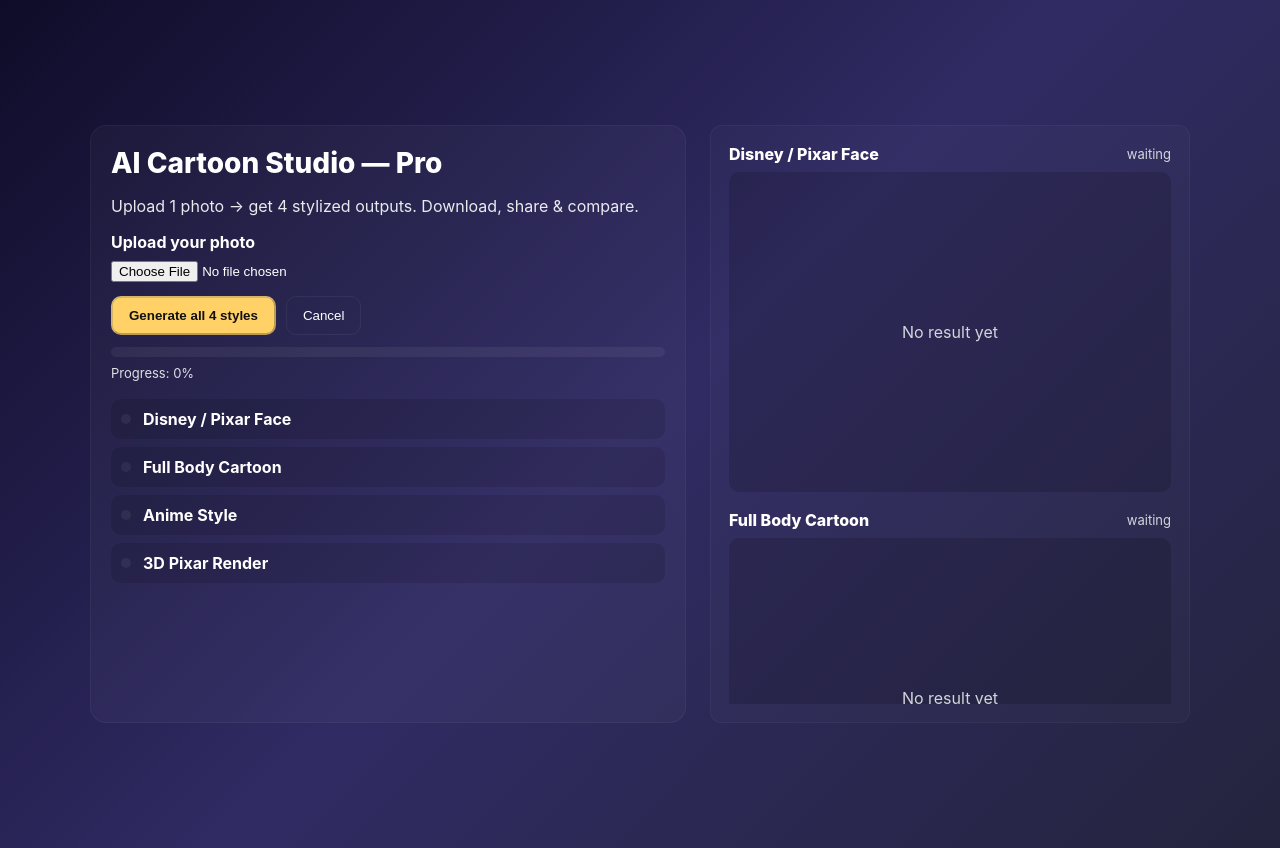
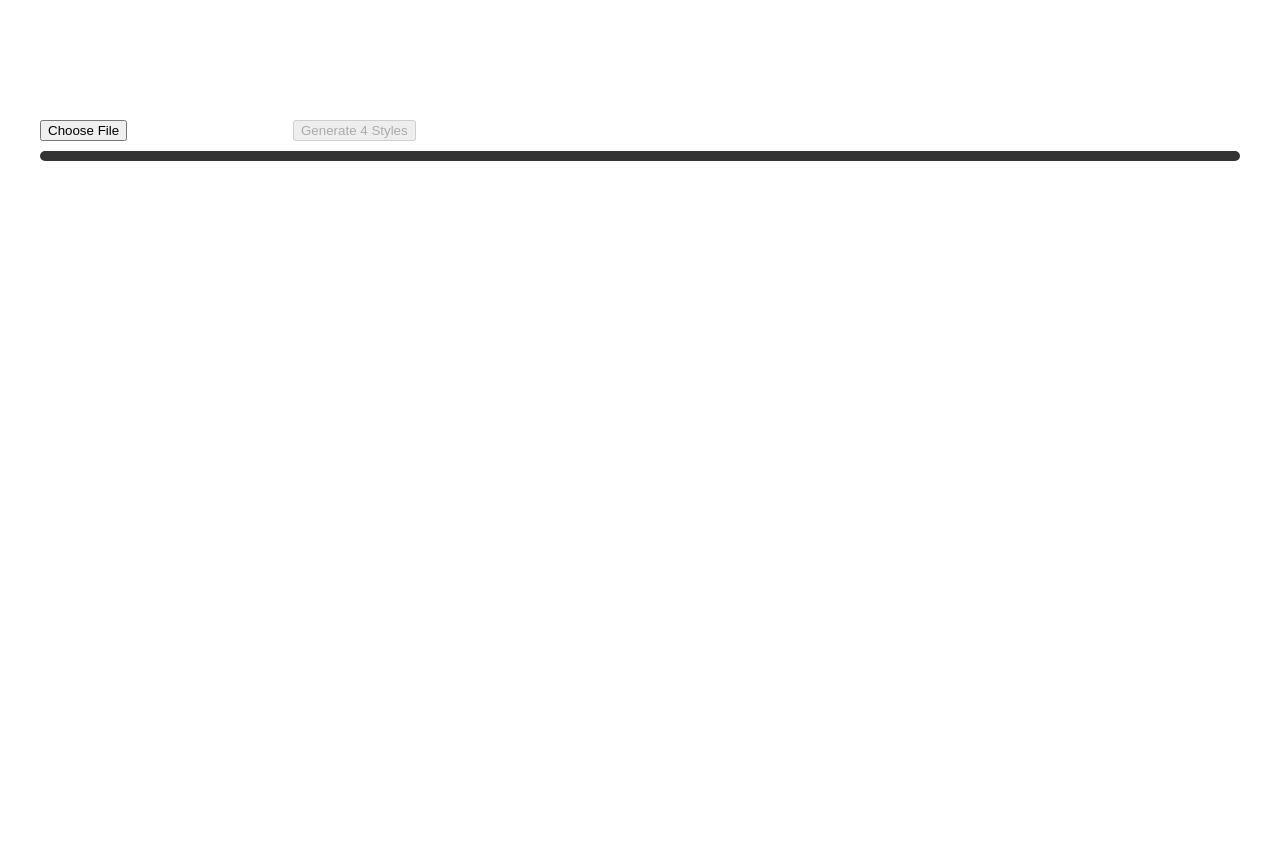
Before and after one commit to justifysiddh/ai-cartoon, a Next.js app: page / in a window 1280 px wide. After the commit the page ends 800 px from the top, so only its background shows below. Built offline with nearby package versions, Linux system fonts and the light colour scheme.

Commit message:
Update page.jsx

```diff
--- a/app/page.jsx
+++ b/app/page.jsx
@@ -1,11 +1,5 @@
 "use client";
 import React, { useState, useRef } from "react";
-
-/*
-  Pro UI page.jsx
-  - Calls: /api/disney, /api/fullbody, /api/anime, /api/pixar3d
-  - Shows progress, before/after slider, download & share
-*/
 
 const STYLES = [
   { id: "disney", label: "Disney / Pixar Face", api: "/api/disney" },
@@ -20,34 +14,12 @@
   );
 }
 
-function BeforeAfter({ before, after }) {
-  // simple slider without external libs
-  const ref = useRef(null);
-  const [pos, setPos] = useState(50);
-  return (
-    <div style={{position:"relative", width:"100%", height:320, borderRadius:12, overflow:"hidden", background:"#111"}}>
-      <img src={before} style={{position:"absolute", inset:0, width:"100%", height:"100%", objectFit:"cover"}} />
-      <div style={{position:"absolute", inset:0, width:`${pos}%`, overflow:"hidden", transition:"width .15s"}}>
-        <img src={after} style={{width:"100%", height:"100%", objectFit:"cover"}} />
-      </div>
-      <input
-        type="range"
-        min="0"
-        max="100"
-        value={pos}
-        onChange={(e)=>setPos(e.target.value)}
-        style={{position:"absolute", left:0, right:0, bottom:10, margin:"0 12px"}}
-      />
-    </div>
-  );
-}
-
 export default function Page() {
   const [file, setFile] = useState(null);
   const [preview, setPreview] = useState(null);
-  const [results, setResults] = useState({}); // { styleId: {url, status, error} }
+  const [results, setResults] = useState({});
   const [loading, setLoading] = useState(false);
-  const [globalProgress, setGlobalProgress] = useState(0);
+  const [progress, setProgress] = useState(0);
   const controllerRef = useRef(null);
 
   const onFile = (e) => {
@@ -56,192 +28,102 @@
     setFile(f);
     setPreview(URL.createObjectURL(f));
     setResults({});
-    setGlobalProgress(0);
+    setProgress(0);
   };
 
-  // helper to call one API
   async function callApi(style) {
     const apiPath = STYLES.find(s=>s.id===style).api;
+
     const form = new FormData();
     form.append("image", file);
+
     try {
-      const res = await fetch(apiPath, { method: "POST", body: form, signal: controllerRef.current?.signal });
-      if (!res.ok) {
-        const txt = await res.text();
-        throw new Error(txt || "API error");
-      }
-      // some APIs return JSON with url, others send image binary. Try both:
+      const res = await fetch(apiPath, {
+        method: "POST",
+        body: form,
+        signal: controllerRef.current?.signal
+      });
+
       const contentType = res.headers.get("content-type") || "";
+
       if (contentType.includes("application/json")) {
         const json = await res.json();
-        // common fields used by deepai or others: output_url / output
-        const url = json.output_url || json.output || json.url || json.output_image || json.image;
-        if (!url) throw new Error("No output_url in response");
-        return { url, status: "done" };
-      } else {
-        // binary image -> create blob url
+        const url =
+          json.output_url ||
+          json.output ||
+          json.url ||
+          json.image ||
+          json.output_image;
+
+        if (!url) throw new Error("No output URL");
+
+        return { status: "done", url };
+      }
+
       const blob = await res.blob();
       const url = URL.createObjectURL(blob);
-        return { url, status: "done" };
-      }
+      return { status: "done", url };
     } catch (err) {
-      return { error: String(err.message || err), status: "error" };
+      return { status: "error", error: err.message };
     }
   }
 
-  // Generate all 4 styles in parallel with progress
   const generateAll = async () => {
-    if (!file) return alert("Upload an image first");
+    if (!file) return alert("Upload image first");
+
     setLoading(true);
     setResults({});
-    setGlobalProgress(0);
+    setProgress(0);
+
     controllerRef.current = new AbortController();
 
+    let completed = 0;
     const total = STYLES.length;
-    let completed = 0;
 
-    // execute sequentially or parallel — do parallel but control concurrency if needed
-    const promises = STYLES.map(s => (async () => {
-      // mark pending
+    const tasks = STYLES.map(s => (async () => {
       setResults(prev => ({...prev, [s.id]: { status: "pending" }}));
+
       const res = await callApi(s.id);
+
       completed++;
-      setGlobalProgress(Math.round((completed/total)*100));
+      setProgress(Math.round((completed/total)*100));
+
       setResults(prev => ({...prev, [s.id]: res}));
-      return res;
     })());
 
-    await Promise.all(promises);
+    await Promise.all(tasks);
+
     setLoading(false);
   };
 
-  const cancelAll = () => {
-    controllerRef.current?.abort();
-    setLoading(false);
-    setResults(prev => {
-      const copy = {...prev};
-      Object.keys(copy).forEach(k => { if(copy[k].status==="pending") copy[k].status="cancelled"; });
-      return copy;
-    });
-  };
+  return (
+    <div style={{padding:40,color:"#fff"}}>
+      <h1>AI Cartoon Studio</h1>
 
-  const download = (url) => {
-    const a = document.createElement("a");
-    a.href = url;
-    a.download = "cartoon.png";
-    document.body.appendChild(a);
-    a.click();
-    a.remove();
-  };
+      <input type="file" accept="image/*" onChange={onFile} />
 
-  const share = async (url) => {
-    try {
-      const response = await fetch(url);
-      const blob = await response.blob();
-      const fileObj = new File([blob], "cartoon.png", { type: blob.type });
-      if (navigator.canShare && navigator.canShare({ files: [fileObj] })) {
-        await navigator.share({ files: [fileObj], title: "My Cartoon" });
-      } else {
-        window.open(url, "_blank");
-      }
-    } catch {
-      window.open(url, "_blank");
-    }
-  };
+      <button onClick={generateAll} disabled={loading || !file}>
+        {loading ? "Generating..." : "Generate 4 Styles"}
+      </button>
 
-  return (
-    <div style={{minHeight:"100vh",background:"linear-gradient(135deg,#0f0c29,#302b63,#24243e)",color:"#fff",display:"flex",alignItems:"center",justifyContent:"center",padding:24,fontFamily:"Inter, system-ui, sans-serif"}}>
-      <div style={{width:1100,maxWidth:"96%",display:"grid",gridTemplateColumns:"1fr 480px",gap:24}}>
-        <div style={{padding:20,borderRadius:16,background:"rgba(255,255,255,0.03)",border:"1px solid rgba(255,255,255,0.04)"}}>
-          <h1 style={{margin:0,fontSize:28,fontWeight:800}}>AI Cartoon Studio — Pro</h1>
-          <p style={{opacity:0.9}}>Upload 1 photo → get 4 stylized outputs. Download, share & compare.</p>
-
-          <div style={{marginTop:12}}>
-            <label style={{fontWeight:700,display:"block",marginBottom:8}}>Upload your photo</label>
-            <input type="file" accept="image/*" onChange={onFile} />
+      <div style={{marginTop:10,height:10,background:"#333",borderRadius:8}}>
+        <div style={{width:`${progress}%`,background:"yellow",height:"100%",borderRadius:8}}/>
       </div>
 
-          <div style={{marginTop:14,display:"flex",gap:10}}>
-            <button onClick={generateAll} disabled={loading || !file} style={{padding:"10px 16px",borderRadius:10,background:"#ffd166",color:"#111",fontWeight:800,cursor:"pointer"}}>
-              {loading ? "Generating..." : "Generate all 4 styles"}
-            </button>
-            <button onClick={cancelAll} disabled={!loading} style={{padding:"10px 16px",borderRadius:10,border:"1px solid rgba(255,255,255,0.06)",background:"transparent",color:"#fff"}}>
-              Cancel
-            </button>
-          </div>
+      {preview && <img src={preview} style={{width:180,borderRadius:10,marginTop:20}}/>}
 
-          <div style={{marginTop:12}}>
-            <div style={{height:10,background:"rgba(255,255,255,0.06)",borderRadius:10,overflow:"hidden"}}>
-              <div style={{width:`${globalProgress}%`,height:"100%",background:"linear-gradient(90deg,#ffd166,#ff7b7b)"}}/>
-            </div>
-            <div style={{marginTop:8,fontSize:13,opacity:0.85}}>Progress: {globalProgress}%</div>
-          </div>
-
-          {/* small preview */}
-          {preview && (
-            <div style={{marginTop:16,display:"flex",gap:12,alignItems:"center"}}>
-              <img src={preview} style={{width:120,height:120,objectFit:"cover",borderRadius:12,border:"1px solid rgba(255,255,255,0.06)"}} />
-              <div>
-                <div style={{fontWeight:800}}>Uploaded</div>
-                <div style={{opacity:0.85,fontSize:13,marginTop:6}}>Tip: use a clear portrait for best results</div>
-              </div>
-            </div>
-          )}
-
-          {/* per style status */}
-          <div style={{marginTop:18,display:"grid",gap:8}}>
-            {STYLES.map(s => {
+      {STYLES.map(s=>{
         const r = results[s.id] || {};
         return (
-                <div key={s.id} style={{display:"flex",alignItems:"center",justifyContent:"space-between",gap:12, padding:10, borderRadius:10, background:"rgba(0,0,0,0.12)"}}>
-                  <div style={{display:"flex",gap:12,alignItems:"center"}}>
-                    <div style={{width:10,height:10,borderRadius:6,background: r.status==="done" ? "#4ade80" : r.status==="error" ? "#ff7b7b" : r.status==="pending" ? "#ffd166" : "rgba(255,255,255,0.06)"}} />
-                    <div style={{fontWeight:700}}>{s.label}</div>
-                    <div style={{opacity:0.75,fontSize:13,marginLeft:8}}>{r.status === "pending" ? "Rendering..." : r.status === "done" ? "Ready" : r.status === "error" ? "Failed" : ""}</div>
-                  </div>
+          <div key={s.id} style={{marginTop:20}}>
+            <b>{s.label}</b> – {r.status || "waiting"}
 
-                  <div style={{display:"flex",gap:8,alignItems:"center"}}>
-                    {r.status==="pending" && <Spinner />}
             {r.url && (
-                      <>
-                        <button onClick={()=>download(r.url)} style={{padding:"8px 10px",borderRadius:8, background:"#ffd166", color:"#111", fontWeight:700}}>Download</button>
-                        <button onClick={()=>share(r.url)} style={{padding:"8px 10px",borderRadius:8, border:"1px solid rgba(255,255,255,0.06)", background:"transparent", color:"#fff"}}>Share</button>
-                      </>
-                    )}
-                  </div>
-                </div>
-              );
-            })}
-          </div>
-        </div>
-
-        <div style={{padding:18,borderRadius:12, background:"rgba(255,255,255,0.02)", border:"1px solid rgba(255,255,255,0.04)"}}>
-          <div style={{height:560, overflow:"auto"}}>
-            {/* show gallery of results side-by-side */}
-            {STYLES.map(s => {
-              const r = results[s.id] || {};
-              return (
-                <div key={s.id} style={{marginBottom:18}}>
-                  <div style={{display:"flex",alignItems:"center",justifyContent:"space-between",marginBottom:8}}>
-                    <div style={{fontWeight:800}}>{s.label}</div>
-                    <div style={{fontSize:13,opacity:0.8}}>{r.status || "waiting"}</div>
-                  </div>
-
-                  {r.url ? (
-                    <BeforeAfter before={preview} after={r.url} />
-                  ) : (
-                    <div style={{height:320,display:"flex",alignItems:"center",justifyContent:"center",background:"rgba(0,0,0,0.14)",borderRadius:10}}>
-                      {r.status==="pending" ? <div style={{textAlign:"center"}}><Spinner /><div style={{marginTop:8}}>Rendering...</div></div> : <div style={{opacity:0.8}}>No result yet</div>}
-                    </div>
+              <img src={r.url} style={{width:250,borderRadius:10,marginTop:10}}/>
             )}
           </div>
         );
       })}
     </div>
-        </div>
-      </div>
-
-      <style>{`@keyframes spin{to{transform:rotate(360deg)}}`}</style>
-    </div>
   );
 }
```
Lines whose indentation alone changed are shown as unchanged.
